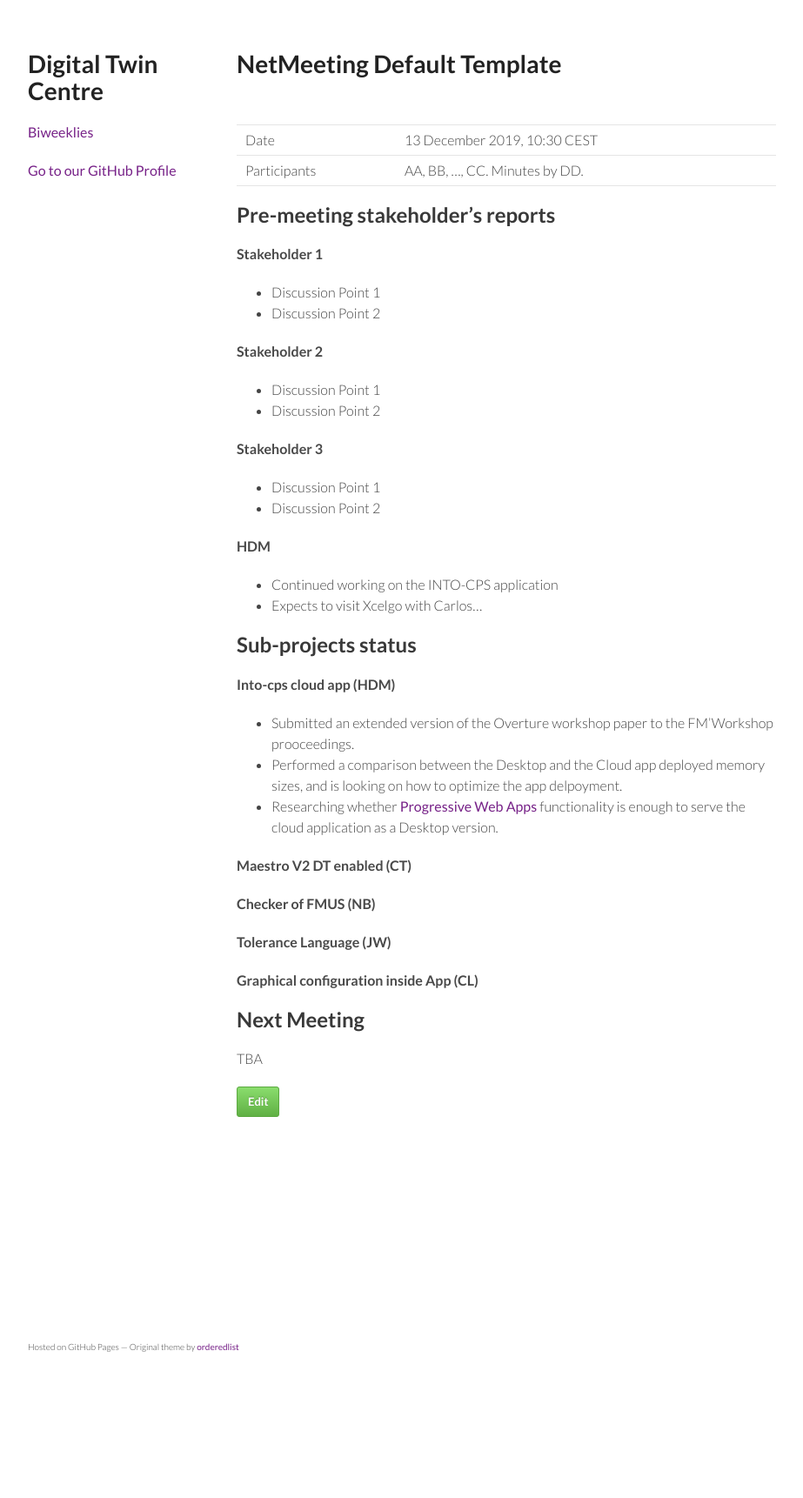
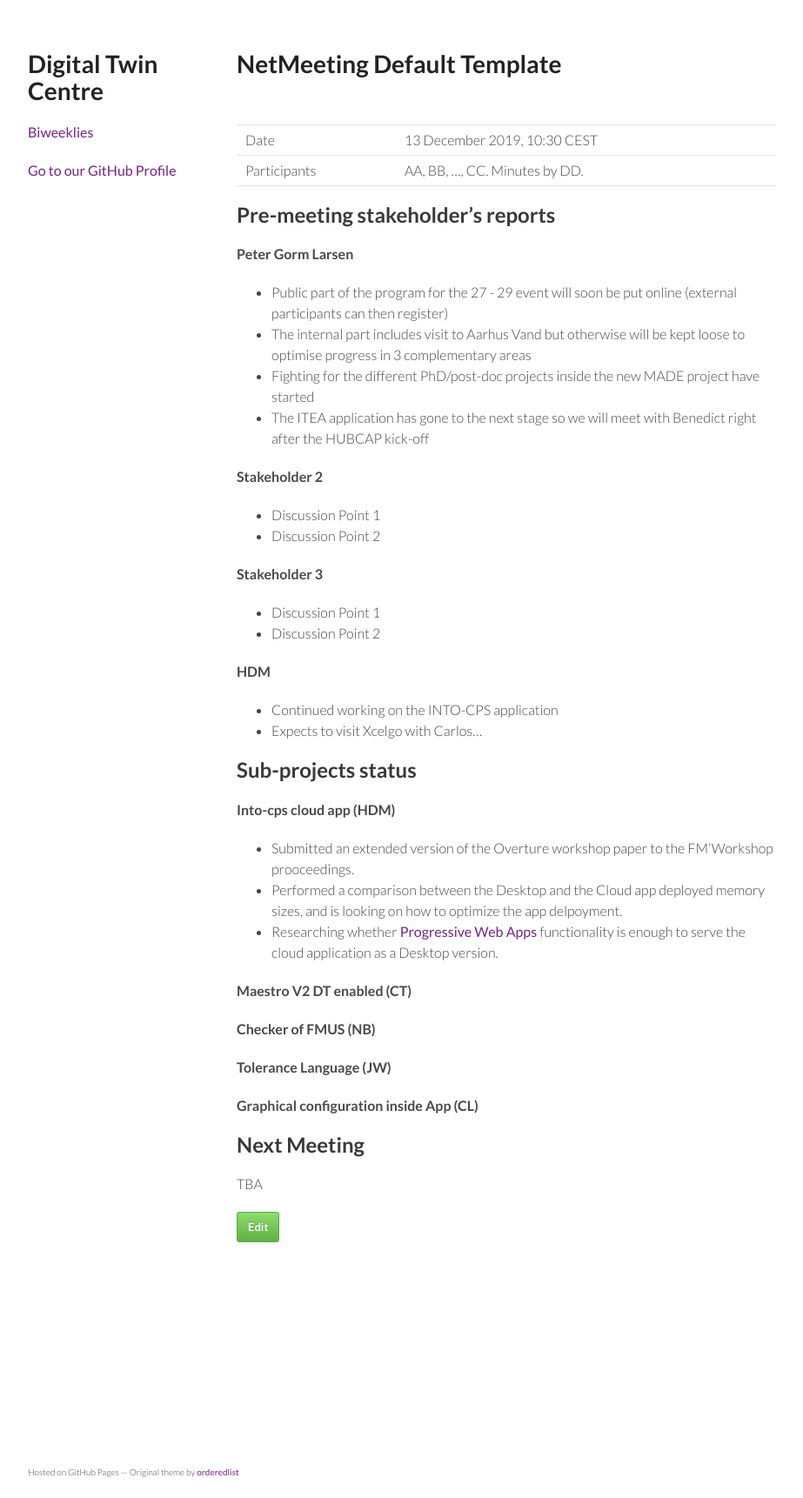
Before and after one commit to digitaltwincentre/digitaltwincentre.github.io, a Jekyll site: the page built from _biweeklies/Biweekly-10.md, in a window 1280 px wide. Shown: the whole page at 87% size, without its empty margins (178-1101 px from the left). Built offline with Jekyll 4.4.1, drawn with Linux system fonts in a browser that asks for light colours; nearby versions of some CDN libraries; before the commit the page ends 1578 px from its top, so only the background shows below that.

Commit message:
Update Biweekly-10.md

```diff
--- a/_biweeklies/Biweekly-10.md
+++ b/_biweeklies/Biweekly-10.md
@@ -22,9 +22,11 @@ date: 13 December 2019, 1030 CEST
 <!-- Please keep in mind that the minutes are publicly available, and that
 private information must be stored elsewhere.  -->
 
-#### Stakeholder 1
-* Discussion Point 1
-* Discussion Point 2
+#### Peter Gorm Larsen
+* Public part of the program for the 27 - 29 event will soon be put online (external participants can then register)
+* The internal part includes visit to Aarhus Vand but otherwise will be kept loose to optimise progress in 3 complementary areas
+* Fighting for the different PhD/post-doc projects inside the new MADE project have started
+* The ITEA application has gone to the next stage so we will meet with Benedict right after the HUBCAP kick-off
 
 #### Stakeholder 2
 * Discussion Point 1
```
